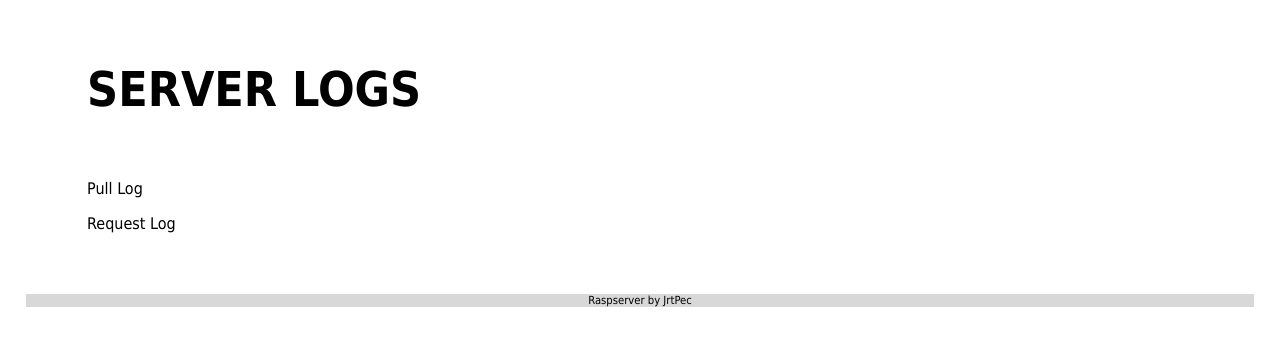
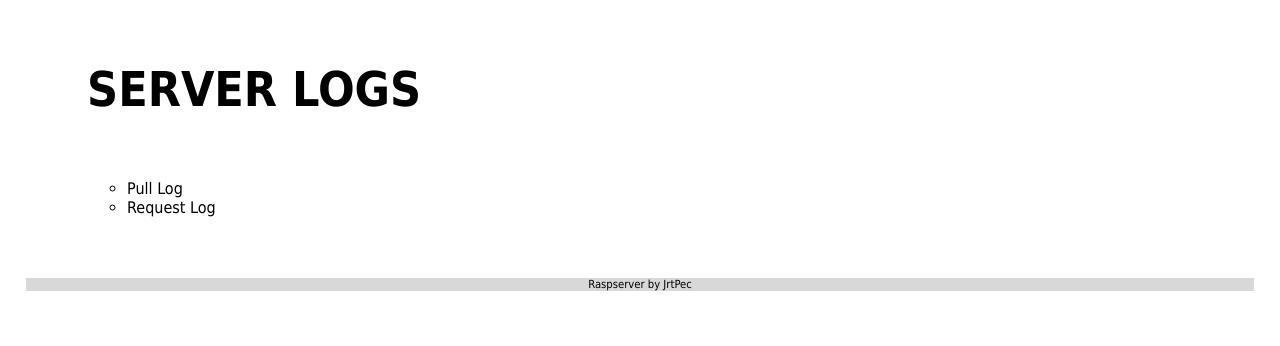
Before and after one commit to JrtPec/raspserver, a Flask app: page /serverlogs in a window 1280 px wide. Shown: the part 24-370 px from the top of the page. Run offline with Flask 2, Linux system fonts and the light colour scheme.

Commit message:
lists + style

```diff
--- a/app/static/css/style.css
+++ b/app/static/css/style.css
@@ -68,3 +68,7 @@ a:active {
 	text-align: center;
 	margin: 5%;
 }
+
+ul {
+	list-style-type: circle;
+}
--- a/app/templates/serverlogs.html
+++ b/app/templates/serverlogs.html
@@ -2,11 +2,9 @@
 {% block content %}
 	<header>Server Logs</header>
 	<article>
-		<p>
-			Pull Log
-		</p>
-		<p>
-			Request Log
-		</p>
+		<ul>
+			<li>Pull Log</li>
+			<li>Request Log</li>
+		</ul>
 	</article>
 {% endblock %}
```
